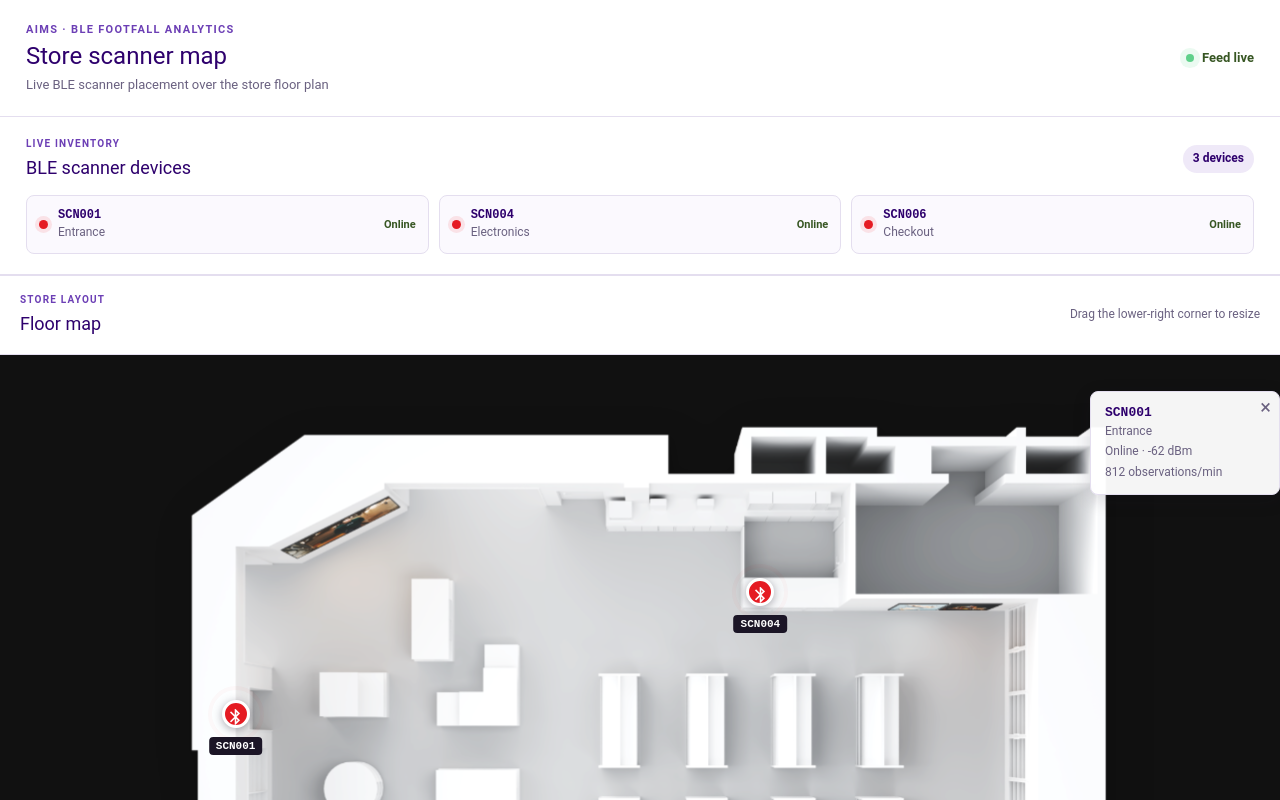
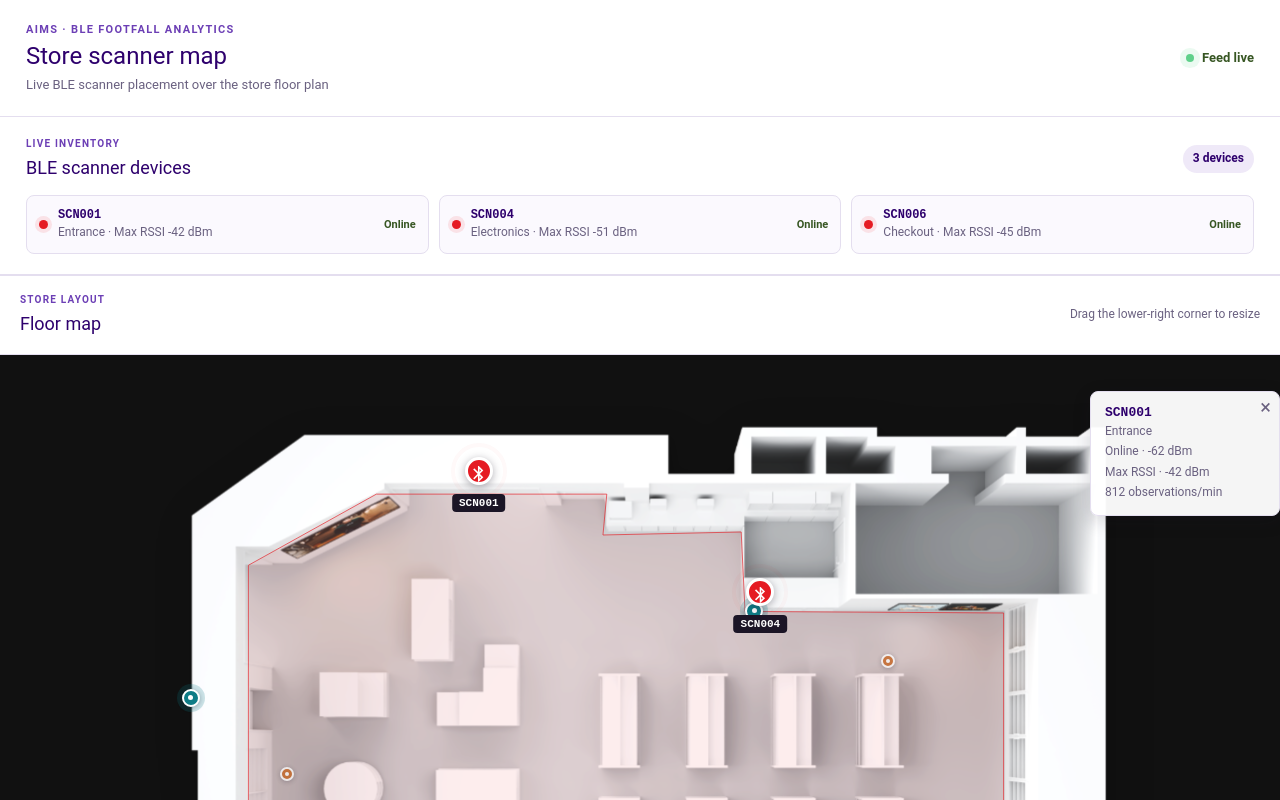
Before and after one commit to jubin-solu-m/poc-footfall, a Vue app: page / in a window 1280 px wide. Shown: the top 800 px of the page. Built offline with nearby package versions, Linux system fonts and the light colour scheme; a small style sheet from the web is missing.

Commit message:
boudary - drawn

```diff
--- a/src/components/Floor/FloorMap.vue
+++ b/src/components/Floor/FloorMap.vue
@@ -11,6 +11,23 @@
     <div class="map-stage-shell">
       <div class="map-stage" :style="mapSizeStyle">
         <img :src="storeMap" alt="Store floor plan" class="store-map" />
+        <svg
+          class="boundary-overlay"
+          viewBox="0 0 100 100"
+          preserveAspectRatio="none"
+          aria-label="Defined BLE coverage boundary"
+        >
+          <polygon :points="floorBoundary" />
+        </svg>
+        <span
+          v-for="beacon in beacons"
+          :key="beacon.id"
+          class="beacon-marker"
+          :class="beacon.distance"
+          :style="{ left: `${beacon.x}%`, top: `${beacon.y}%` }"
+          :title="`${beacon.id} · ${beacon.rssi} dBm · ${beacon.distance}`"
+          ><span
+        /></span>
         <button
           v-for="scanner in scanners"
           :key="scanner.id"
@@ -35,6 +52,7 @@
           <strong>{{ activeScanner.id }}</strong>
           <span>{{ activeScanner.zone }}</span>
           <span>{{ activeScanner.status }} · {{ activeScanner.rssi }} dBm</span>
+          <span>Max RSSI · {{ activeScanner.maxRssi }} dBm</span>
           <span
             >{{
               activeScanner.observations.toLocaleString("en-IN")
@@ -70,6 +88,7 @@ type Scanner = {
   status: "Online" | "Offline";
   rssi: number;
   observations: number;
+  maxRssi: number;
   x: number;
   y: number;
 };
@@ -87,6 +106,16 @@ const mapSizeStyle = computed(() => ({
 const activeScanner = computed(() =>
   props.scanners.find((scanner) => scanner.id === selectedScanner.value),
 );
+const beacons = [
+  { id: "BCN-A01", x: 13.5, y: 43, rssi: -44, distance: "near" },
+  { id: "BCN-A02", x: 21, y: 53, rssi: -68, distance: "far" },
+  { id: "BCN-B01", x: 57.5, y: 31.5, rssi: -48, distance: "near" },
+  { id: "BCN-B02", x: 68, y: 38, rssi: -72, distance: "far" },
+  { id: "BCN-C01", x: 82.5, y: 75, rssi: -47, distance: "near" },
+  { id: "BCN-C02", x: 70, y: 68, rssi: -76, distance: "far" },
+];
+const floorBoundary =
+  "18,25.4 28,16 46,16 45.7,21.4 56.5,21 56.8,31.5 77,31.7 77,76 45.7,75.5 45.6,80 18,79.5";
 
 let resizeStartX = 0;
 let resizeStartWidth = 0;
@@ -163,6 +192,56 @@ h2 {
   width: 100%;
   height: 100%;
   object-fit: contain;
+}
+.boundary-overlay {
+  position: absolute;
+  inset: 0;
+  z-index: 1;
+  width: 100%;
+  height: 100%;
+  pointer-events: none;
+}
+.boundary-overlay polygon {
+  fill: rgba(229, 27, 35, 0.08);
+  stroke: #e51b23;
+  stroke-width: 0.65;
+  vector-effect: non-scaling-stroke;
+  stroke-linejoin: round;
+}
+.beacon-marker {
+  position: absolute;
+  z-index: 1;
+  width: 18px;
+  height: 18px;
+  border: 2px solid #fff;
+  border-radius: 50%;
+  transform: translate(-50%, -50%);
+  box-shadow: 0 1px 5px rgba(27, 21, 38, 0.35);
+}
+.beacon-marker span {
+  display: block;
+  width: 5px;
+  height: 5px;
+  margin: 4px auto;
+  border-radius: 50%;
+  background: #fff;
+}
+.beacon-marker.near {
+  background: #0e7c86;
+  box-shadow:
+    0 0 0 5px rgba(14, 124, 134, 0.2),
+    0 1px 5px rgba(27, 21, 38, 0.35);
+}
+.beacon-marker.far {
+  width: 14px;
+  height: 14px;
+  background: #c55a11;
+  opacity: 0.72;
+}
+.beacon-marker.far span {
+  width: 4px;
+  height: 4px;
+  margin: 3px auto;
 }
 .scanner-marker {
   position: absolute;
--- a/src/pages/index.vue
+++ b/src/pages/index.vue
@@ -19,7 +19,9 @@
             <span class="device-dot" />
             <div>
               <strong>{{ scanner.id }}</strong
-              ><small>{{ scanner.zone }}</small>
+              ><small
+                >{{ scanner.zone }} · Max RSSI {{ scanner.maxRssi }} dBm</small
+              >
             </div>
             <span class="device-status">{{ scanner.status }}</span>
           </article>
@@ -40,6 +42,7 @@ type Scanner = {
   status: "Online" | "Offline";
   rssi: number;
   observations: number;
+  maxRssi: number;
   x: number;
   y: number;
 };
@@ -50,15 +53,17 @@ const scanners: Scanner[] = [
     zone: "Entrance",
     status: "Online",
     rssi: -62,
+    maxRssi: -42,
     observations: 812,
-    x: 17,
-    y: 45,
+    x: 36,
+    y: 13,
   },
   {
     id: "SCN004",
     zone: "Electronics",
     status: "Online",
     rssi: -74,
+    maxRssi: -51,
     observations: 182,
     x: 58,
     y: 29,
@@ -68,6 +73,7 @@ const scanners: Scanner[] = [
     zone: "Checkout",
     status: "Online",
     rssi: -63,
+    maxRssi: -45,
     observations: 735,
     x: 79,
     y: 77.1,
```
